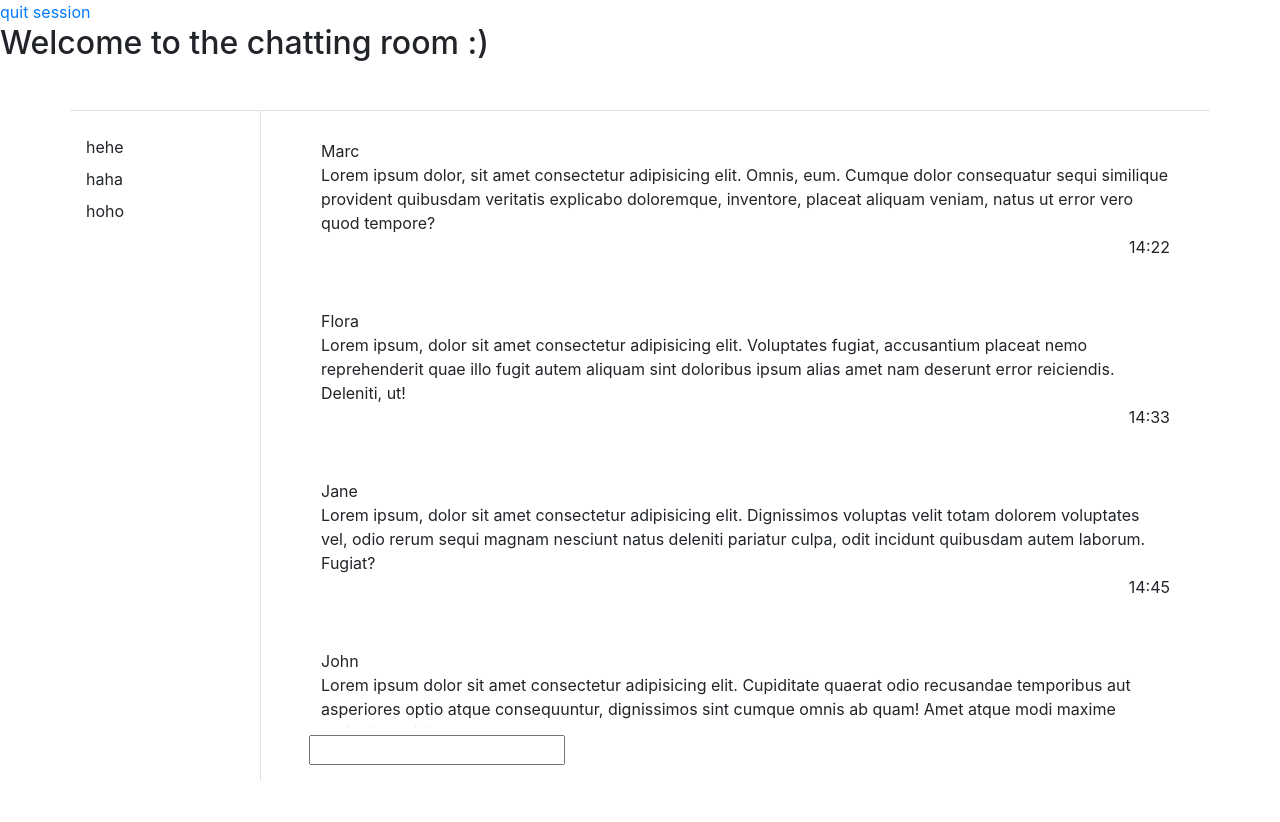
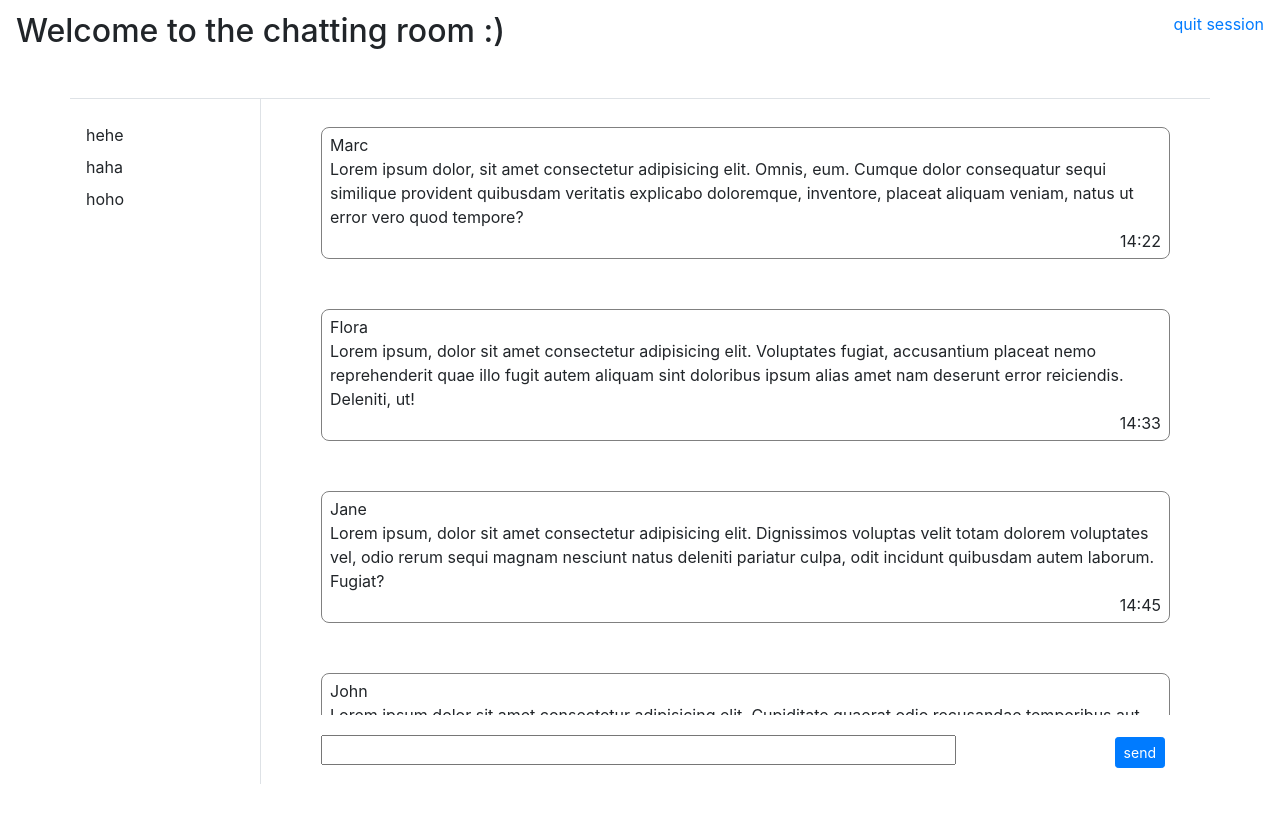
Before and after one commit to era-net/web-chat, a PHP site: page /room/index.php in a window 1280 px wide. Shown: the top 822 px of the page. Run offline with PHP 8.4, Linux system fonts and the light colour scheme; the visitor is signed in with stand-in values (Sample User, id 1).

Commit message:
chat-design

```diff
--- a/room/index.php
+++ b/room/index.php
@@ -15,8 +15,10 @@ if (isset($_SESSION["username"]) && $_SESSION["started"]) {
     <title>Chat room</title>
 </head>
 <body>
-    <a href="../quit/">quit session</a>
-    <h2>Welcome to the chatting room :)</h2>
+    <div class="page-header">
+        <a href="../quit/" class="float-right mr-3">quit session</a>
+        <h2 class="ml-3">Welcome to the chatting room :)</h2>
+    </div>
 
     <div class="container border-top mt-5">
         <div class="row justify-content-md-center">
@@ -64,7 +66,12 @@ if (isset($_SESSION["username"]) && $_SESSION["started"]) {
                     </div>
                 </div>
                 <div>
-                    <input type="text">
+                    <form>
+                        <div class="message-form-section">
+                            <div class="message-input-wrapper"><input type="text" class="message-form-input"></div>
+                            <div><button class="btn btn-sm btn-primary">send</button></div>
+                        </div>
+                    </form>
                 </div>
             </div>
         </div>
--- a/room/style.css
+++ b/room/style.css
@@ -1,3 +1,7 @@
+.page-header {
+    margin-top: 12px;
+}
+
 .chat-section {
     padding: 12px 25px 18px 12px;
     height: 600px;
@@ -6,8 +10,26 @@
 
 .message-container {
     margin-bottom: 50px;
+    padding: 5px 8px;
+    border: 1px solid grey;
+    border-radius: 8px;
 }
 
 .message-info {
     text-align: right;
 }
+
+.message-form-section {
+    display: flex;
+    justify-content: space-between;
+    align-items: baseline;
+    padding: 12px 30px 0px 12px;
+}
+
+.message-input-wrapper {
+    flex-grow: 8;
+}
+
+.message-form-input {
+    width: 80%;
+}
```
